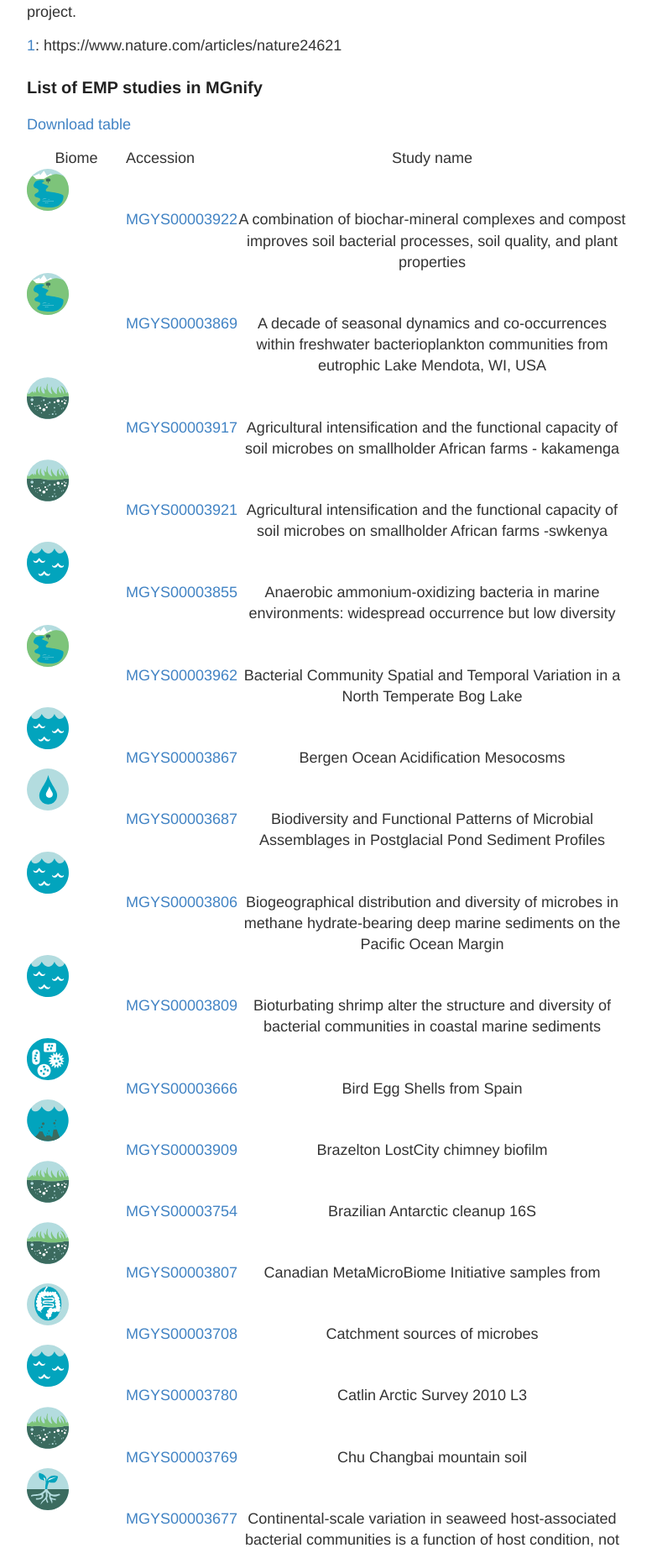
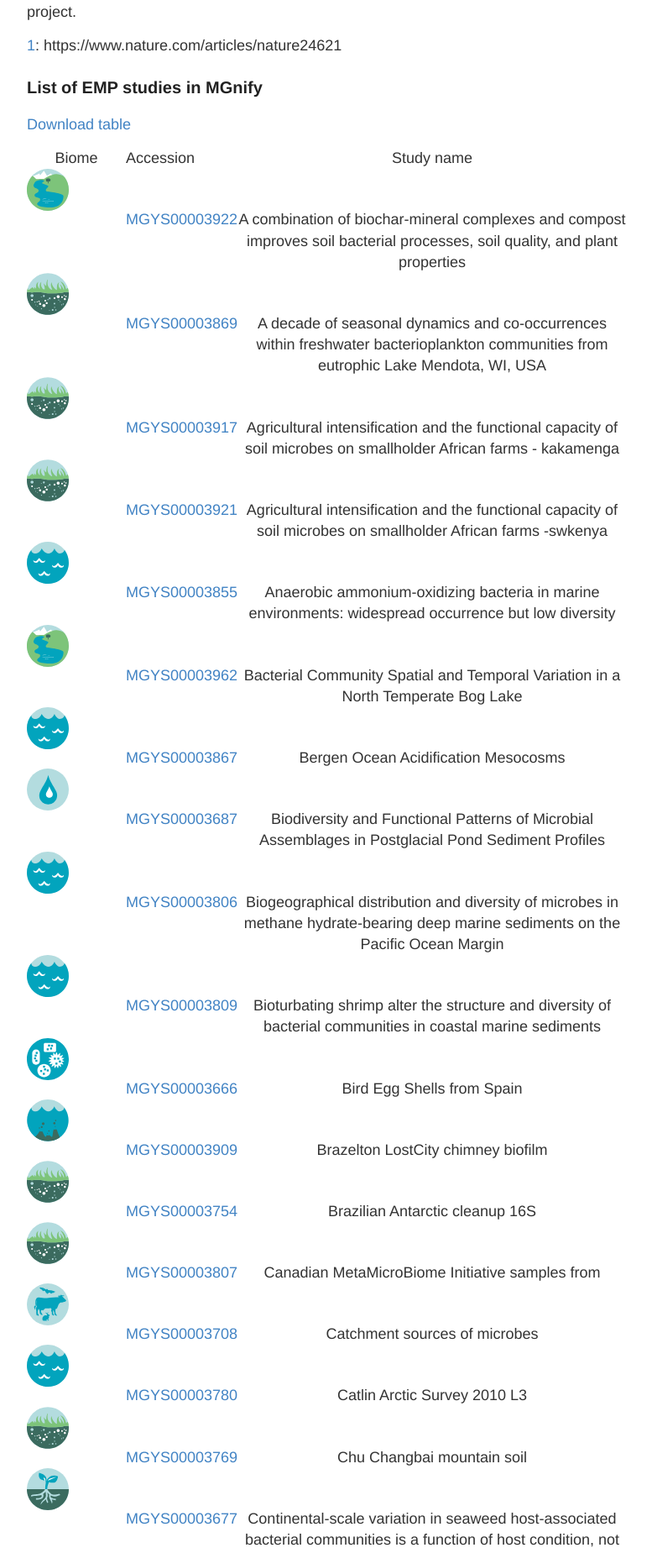
Before and after one commit to EBI-Metagenomics/blog, a Jekyll site: the page built from _posts/2019-04-17-Earth Microbiome Project.md, in a window 1280 px wide. Shown: the part 623-2472 px from the top of the page at 84% size, without its empty margins (248-1025 px from the left). Built offline with Jekyll 4.4.1, drawn with Linux system fonts in a browser that asks for light colours.

Commit message:
Fixed 2 wrongly labeled biomes.

```diff
--- a/_posts/2019-04-17-Earth Microbiome Project.md
+++ b/_posts/2019-04-17-Earth Microbiome Project.md
@@ -20,7 +20,7 @@
 |  Biome  |      Accession      |  Study name |
 |:-------:  |:------------------ | :------------------: |
 | <img align="middle" src="/blog/assets/media/images/posts/biome_icons/biome_lake.svg" width="50" height="50" /> | [MGYS00003922][MGYS00003922]   |   A combination of biochar-mineral complexes and compost improves soil bacterial processes, soil quality, and plant properties | |
-| <img align="middle" src="/blog/assets/media/images/posts/biome_icons/biome_lake.svg" width="50" height="50" /> | [MGYS00003869][MGYS00003869]  |   A decade of seasonal dynamics and co-occurrences within freshwater bacterioplankton communities from eutrophic Lake Mendota, WI, USA |
+| <img align="middle" src="/blog/assets/media/images/posts/biome_icons/biome_soil.svg" width="50" height="50" /> | [MGYS00003869][MGYS00003869]  |   A decade of seasonal dynamics and co-occurrences within freshwater bacterioplankton communities from eutrophic Lake Mendota, WI, USA |
 | <img align="middle" src="/blog/assets/media/images/posts/biome_icons/biome_soil.svg" width="50" height="50" /> | [MGYS00003917][MGYS00003917]   |   Agricultural intensification and the functional capacity of soil microbes on smallholder African farms - kakamenga |
 | <img align="middle" src="/blog/assets/media/images/posts/biome_icons/biome_soil.svg" width="50" height="50" /> | [MGYS00003921][MGYS00003921]   |   Agricultural intensification and the functional capacity of soil microbes on smallholder African farms -swkenya |
 | <img align="middle" src="/blog/assets/media/images/posts/biome_icons/biome_marine.svg" width="50" height="50" /> | [MGYS00003855][MGYS00003855]   |   Anaerobic ammonium-oxidizing bacteria in marine environments: widespread occurrence but low diversity |
@@ -33,7 +33,7 @@
 | <img align="middle" src="/blog/assets/media/images/posts/biome_icons/biome_hydrothermalvents.svg" width="50" height="50" /> | [MGYS00003909][MGYS00003909]   |   Brazelton LostCity chimney biofilm |
 | <img align="middle" src="/blog/assets/media/images/posts/biome_icons/biome_soil.svg" width="50" height="50" /> | [MGYS00003754][MGYS00003754]   |   Brazilian Antarctic cleanup 16S |
 | <img align="middle" src="/blog/assets/media/images/posts/biome_icons/biome_soil.svg" width="50" height="50" /> | [MGYS00003807][MGYS00003807]   |   Canadian MetaMicroBiome Initiative samples from |
-| <img align="middle" src="/blog/assets/media/images/posts/biome_icons/biome_gut.svg" width="50" height="50" /> | [MGYS00003708][MGYS00003708]   |   Catchment sources of microbes |
+| <img align="middle" src="/blog/assets/media/images/posts/biome_icons/biome_mammals.svg" width="50" height="50" /> | [MGYS00003708][MGYS00003708]   |   Catchment sources of microbes |
 | <img align="middle" src="/blog/assets/media/images/posts/biome_icons/biome_marine.svg" width="50" height="50" /> | [MGYS00003780][MGYS00003780]   |   Catlin Arctic Survey 2010 L3 |
 | <img align="middle" src="/blog/assets/media/images/posts/biome_icons/biome_soil.svg" width="50" height="50" /> | [MGYS00003769][MGYS00003769]   |   Chu Changbai mountain soil |
 | <img align="middle" src="/blog/assets/media/images/posts/biome_icons/biome_plant.svg" width="50" height="50" /> | [MGYS00003677][MGYS00003677]   |   Continental-scale variation in seaweed host-associated bacterial communities is a function of host condition, not geography |
```
